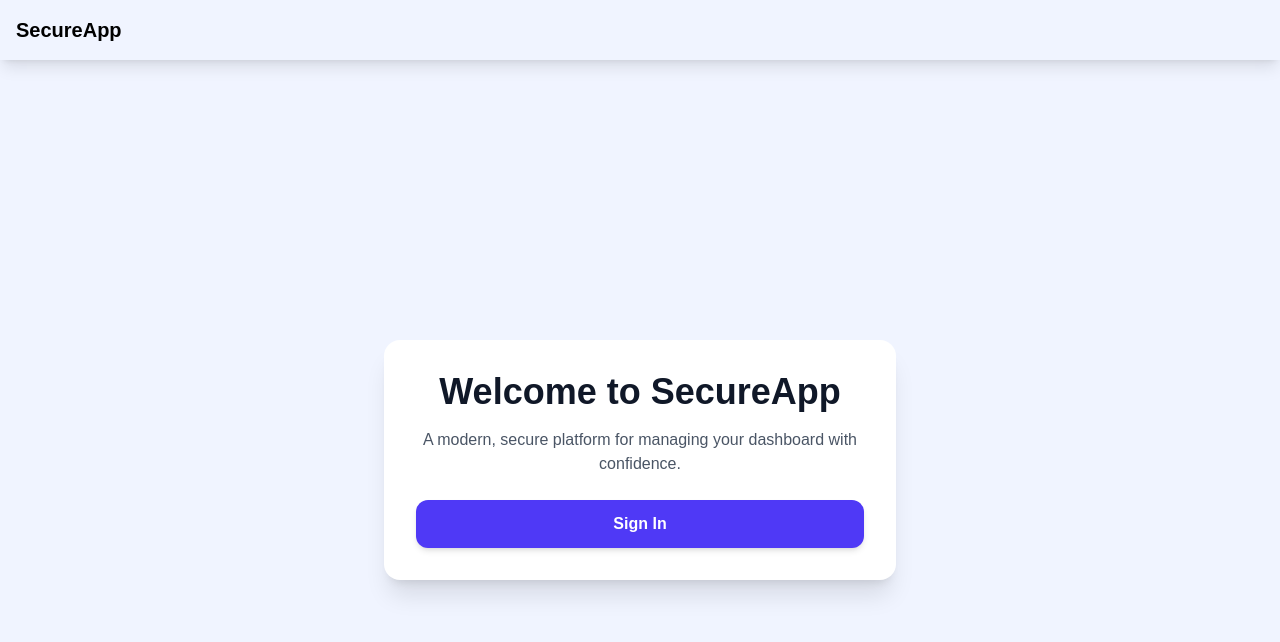
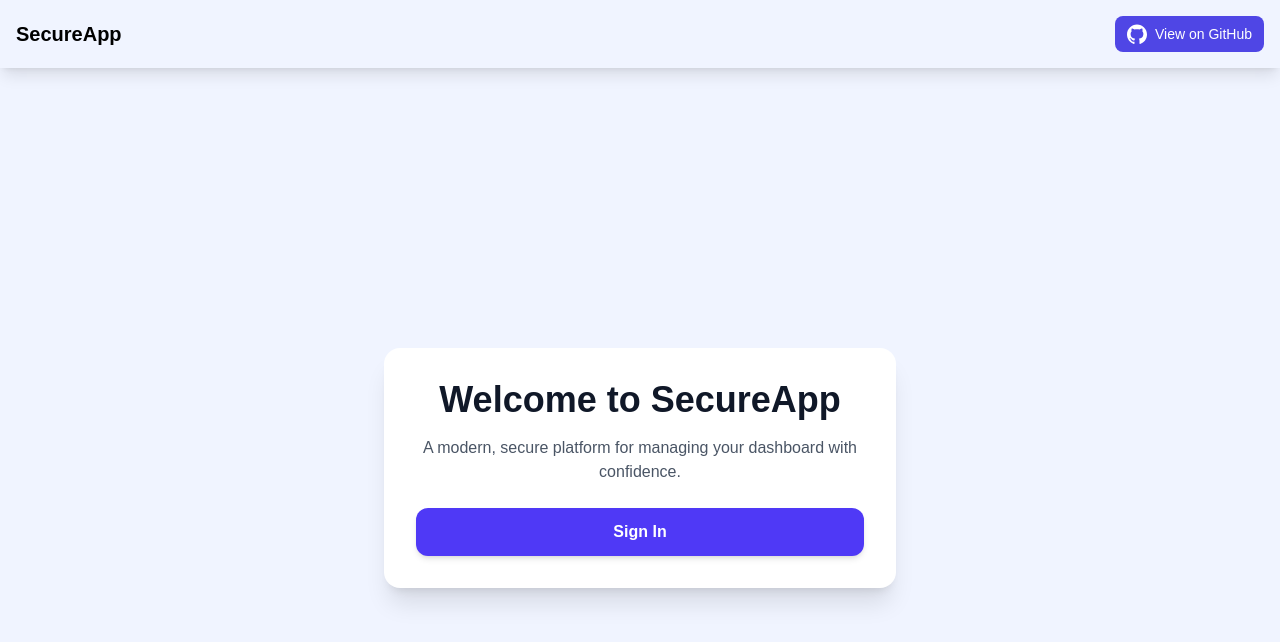
Before and after one commit to hosseinskia/nextjs-csrf-login, a Next.js app: page / in a window 1280 px wide. Shown: the top 642 px of the page. Built offline with nearby package versions, Linux system fonts and the light colour scheme; no server answers.

Commit message:
added github link

```diff
--- a/app/layout.tsx
+++ b/app/layout.tsx
@@ -1,5 +1,6 @@
 import "./globals.css";
 import { Navbar } from "../components/Navbar";
+import { Analytics } from "@vercel/analytics/next";
 import { Toaster } from "react-hot-toast";
 
 export const metadata = {
@@ -42,6 +43,7 @@ export default function RootLayout({
       </head>
       <body className="bg-gradient-to-br from-blue-50 to-indigo-100 min-h-screen">
         <Navbar />
+        <Analytics />
         <main>{children}</main>
         <Toaster position="bottom-right" toastOptions={{ duration: 3000 }} />
       </body>
--- a/components/Navbar.tsx
+++ b/components/Navbar.tsx
@@ -65,20 +65,45 @@ export function Navbar() {
 
   return (
     <nav className="bg-primary text-black p-4 shadow-lg">
-      <div className="max-w-7xl mx-auto flex justify-between items-center">
+      <div className="max-w-7xl mx-auto flex flex-col sm:flex-row sm:justify-between sm:items-center gap-3">
+        {/* Logo */}
         <Link href="/" className="text-xl font-bold">
           SecureApp
         </Link>
+
+        <div className="flex flex-col sm:flex-row sm:items-center gap-3 sm:gap-4">
           {pathname === "/dashboard" && (
-          <div className="space-x-4">
-            <Link href="/dashboard" className="text-sm hover:underline">
+            <>
+              <Link
+                href="/dashboard"
+                className="text-center text-sm hover:underline"
+              >
                 Dashboard
               </Link>
               <Button onClick={handleLogout} className="btn-secondary">
                 Logout
               </Button>
+            </>
+          )}
+
+          {/* GitHub Button */}
+          <a
+            href="https://github.com/hosseinskia/nextjs-csrf-login"
+            target="_blank"
+            rel="noopener noreferrer"
+            className="bg-[#4F46E5] text-white px-3 py-2 rounded-lg hover:bg-indigo-500 transition-colors flex items-center gap-2 text-sm"
+          >
+            <svg
+              xmlns="http://www.w3.org/2000/svg"
+              className="w-5 h-5"
+              fill="currentColor"
+              viewBox="0 0 24 24"
+            >
+              <path d="M12 .5C5.37.5 0 5.87 0 12.5c0 5.29 3.438 9.772 8.205 11.363.6.111.82-.261.82-.577 0-.285-.011-1.041-.017-2.045-3.338.726-4.042-1.61-4.042-1.61-.546-1.386-1.333-1.755-1.333-1.755-1.089-.745.083-.73.083-.73 1.205.085 1.838 1.237 1.838 1.237 1.07 1.832 2.807 1.303 3.492.997.108-.775.419-1.303.762-1.604-2.665-.303-5.467-1.333-5.467-5.931 0-1.31.469-2.381 1.236-3.221-.124-.303-.536-1.523.117-3.176 0 0 1.008-.322 3.301 1.23.957-.266 1.983-.399 3.003-.404 1.02.005 2.046.138 3.003.404 2.293-1.552 3.3-1.23 3.3-1.23.654 1.653.242 2.873.118 3.176.768.84 1.235 1.911 1.235 3.221 0 4.61-2.805 5.625-5.475 5.921.43.37.814 1.102.814 2.222 0 1.604-.014 2.896-.014 3.286 0 .318.218.694.825.576C20.565 22.27 24 17.788 24 12.5 24 5.87 18.627.5 12 .5z" />
+            </svg>
+            View on GitHub
+          </a>
         </div>
-        )}
       </div>
     </nav>
   );
--- a/package.json
+++ b/package.json
@@ -10,6 +10,7 @@
   },
   "dependencies": {
     "@hookform/resolvers": "^5.2.1",
+    "@vercel/analytics": "^1.5.0",
     "axios": "^1.11.0",
     "crypto-js": "^4.2.0",
     "next": "15.4.5",
```
Also changed, not shown: 1 other file (tests, documents, lock files or other folders). Lines whose indentation alone changed are shown as unchanged.
